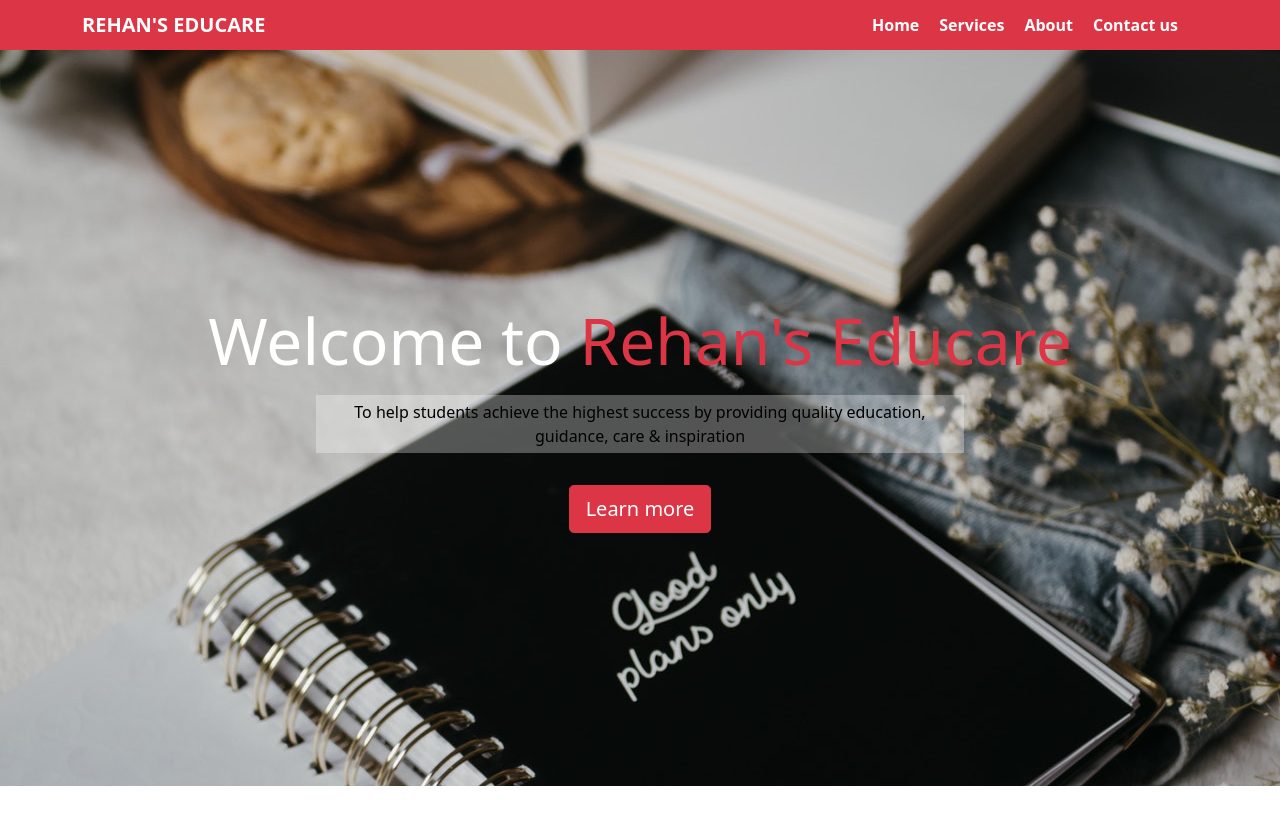
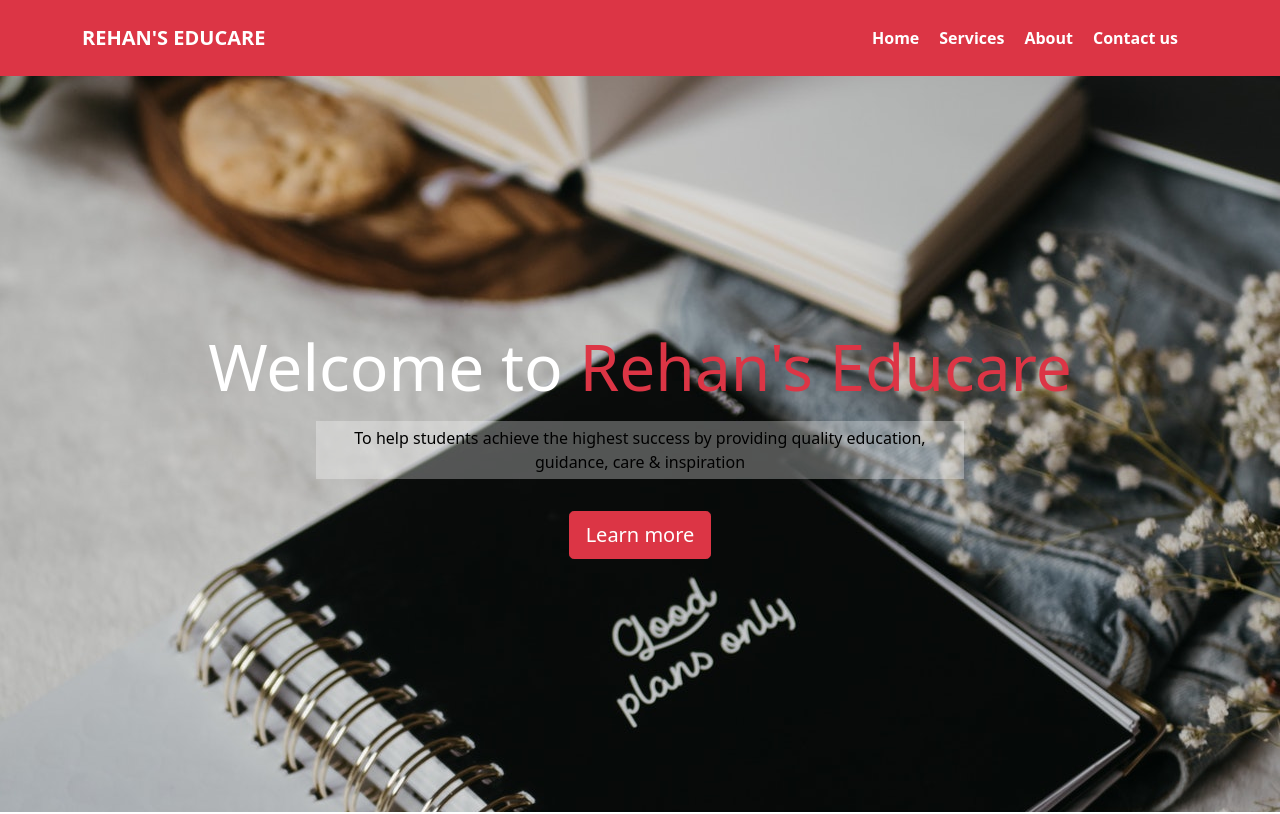
Before and after one commit to rehanmosabbir/review-website, a React (Create React App) app: page / in a window 1280 px wide. Shown: the top 814 px of the page. Built offline with nearby package versions, Linux system fonts and the light colour scheme.

Commit message:
add styles to navbar

```diff
--- a/src/components/Header/Header.css
+++ b/src/components/Header/Header.css
@@ -9,4 +9,5 @@
   color: #fff;
   margin-right: 20px;
   font-weight: bold;
+  padding: 15px 0;
 }
--- a/src/components/Header/Header.js
+++ b/src/components/Header/Header.js
@@ -8,9 +8,9 @@ const Header = () => {
     <div className="main-nav">
       <Navbar bg="danger" variant="dark" className="py-2">
         <Container>
-          <Navbar.Brand href="/" className="display-6">
+          <NavLink to="/" className="fs-5">
             REHAN'S EDUCARE
-          </Navbar.Brand>
+          </NavLink>
           <Nav className="ms-auto">
             <NavLink
               activeStyle={{
```
